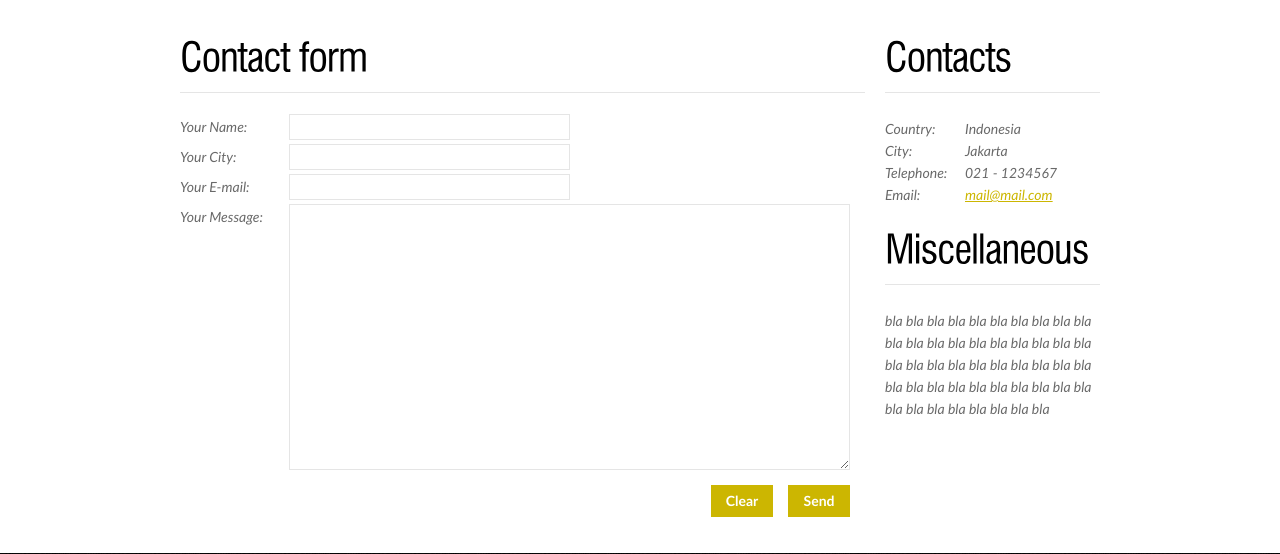
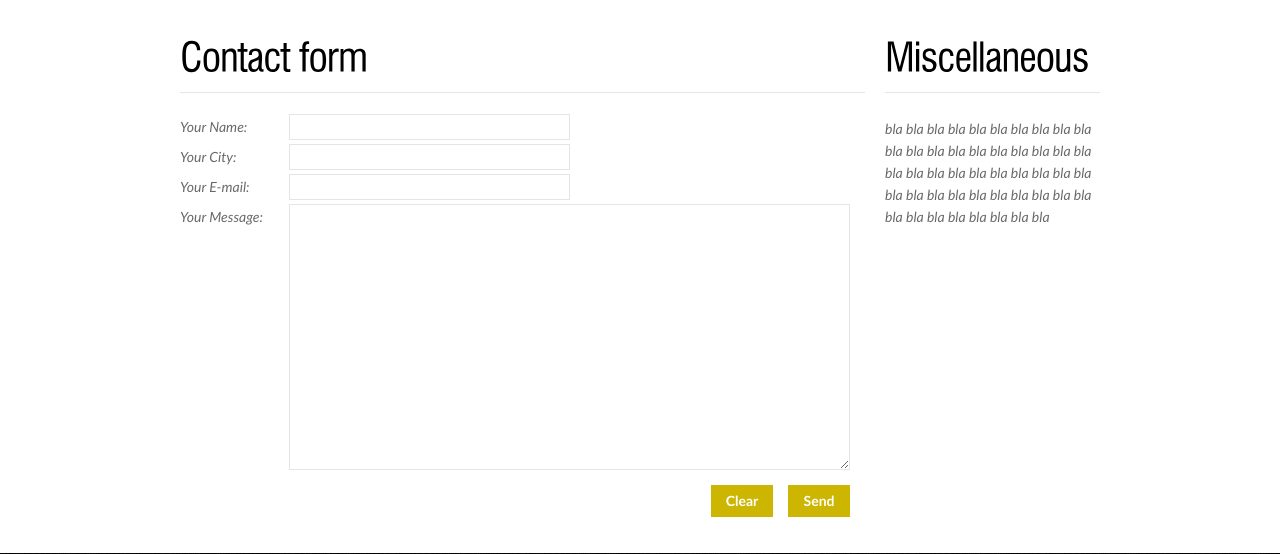
Before and after one commit to richibecker/lbresources, a PHP site: page /?4136a932eb7724a00cb87c3fb9e1ea1d in a window 1280 px wide. Shown: the part 229-783 px from the top of the page. Run offline with PHP 8.4, Linux system fonts and the light colour scheme; some libraries are stand-ins or nearby versions.

Commit message:
Update Contact Menu
Contact Menu Adding Page :
- Our Location
contain: Map, Address, and Yahoo! Messenger
- Contact Us
contain: Contact Form

Edit:
- index (add script for Google Maps)
- header (add sub menu for Contact)

```diff
--- a/content/contacts.php
+++ b/content/contacts.php
@@ -1,6 +1,8 @@
+
 <div class="main zerogrid">
 <!-- content -->
 	<article id="content">
+
 		<div class="wrapper row">
 			<section class="col-3-4">
 			<div class="wrap-col">
@@ -31,20 +33,11 @@
 			</section>
 			<section class="col-1-4">
 			<div class="wrap-col">
-				<h2 class="under">Contacts</h2>
-				<div id="address"><span>Country:<br>
-						City:<br>
-						Telephone:<br>
-						Email:</span>
-						Indonesia<br>
-						Jakarta<br>
-						021 - 1234567<br>
-						<a href="mailto:" class="color2">mail@mail.com</a></div>
 				<h2 class="under">Miscellaneous</h2>
 				<p>bla bla bla bla bla bla bla bla bla bla bla bla bla bla bla bla bla bla bla bla bla bla bla bla bla bla bla bla bla bla bla bla bla bla bla bla bla bla bla bla bla bla bla bla bla bla bla bla </p>
 			</div>
 			</section>
+
 		</div>
-
 	</article>
 </div>
--- a/header.php
+++ b/header.php
@@ -12,7 +12,6 @@
 					<li id="nav1" class="<?php if(empty($_GET)) echo 'active'; else echo '';?>"><a  href="index.php">Home<span>Welcome!</span></a>                    </li>
 
 					<li id="nav2" class="<?php if(isset($_GET[md5('news')])) echo 'active'; else echo '';?>"><a href="?<?php echo md5('news'); ?>">About<span>Get to know us</span></a>
-
 						<ul>
 							<li><a href="#">Profile</a></li>
 							<li><a href="#">Portfolio</a></li>
@@ -34,7 +33,12 @@
                         </ul>
 
                     </li>
-					<li id="nav5" class="<?php if(isset($_GET[md5('contacts')])) echo 'active'; else echo '';?>"><a href="?<?php echo md5('contacts'); ?>">Contacts<span>Our Address</span></a></li>
+					<li id="nav5" class="<?php if(isset($_GET[md5('contacts')]) or isset($_GET[md5('location')])) echo 'active'; else echo '';?>"><a href="?<?php echo md5('contacts'); ?>">Contacts<span>Our Address</span></a>
+						<ul>
+							<li><a href="?<?php echo md5('location'); ?>">Our Location</a></li>
+							<li><a href="?<?php echo md5('contacts'); ?>">Contact Us</a></li>
+                        </ul>
+					</li>
 				</ul>
 		</nav>
 		</div>
--- a/index.php
+++ b/index.php
@@ -24,6 +24,7 @@
 <script type="text/javascript" src="js/tabs.js"></script>
 <script src="js/css3-mediaqueries.js"></script>
 <script src='js/video.js'></script>
+<script src="http://maps.googleapis.com/maps/api/js?key=AIzaSyDY0kkJiTPVd2U7aTOAwhc9ySH6oHxOIYM&sensor=false">
   <!--[if lt IE 9]>
   	<script type="text/javascript" src="js/html5.js"></script>
 	<style type="text/css">
@@ -56,6 +57,19 @@
 				'videoClass' : 'video'
 			});
 		});
+
+		function initialize()
+		{
+		var mapProp = {
+		  center:new google.maps.LatLng(51.508742,-0.120850),
+		  zoom:5,
+		  mapTypeId:google.maps.MapTypeId.ROADMAP
+		  };
+		var map=new google.maps.Map(document.getElementById("googleMap")
+		  ,mapProp);
+		}
+
+		google.maps.event.addDomListener(window, 'load', initialize);
 	</script>
 
 </head>
@@ -74,6 +88,9 @@
 				echo 'page4';
 			}
 			else if(isset($_GET[md5('contacts')])){
+				echo 'page5';
+			}
+			else if(isset($_GET[md5('location')])){
 				echo 'page5';
 			}
 			else{
@@ -134,6 +151,9 @@
 			else if(isset($_GET[md5('contacts')])){
 				include("content/contacts.php");
 			}
+			else if(isset($_GET[md5('location')])){
+				include("content/location.php");
+			}
 			else{
 				include("content/home.php");
 			}
```
Also changed, not shown: content/location.php (added, +35 -0 lines). Lines whose indentation alone changed are shown as unchanged.
